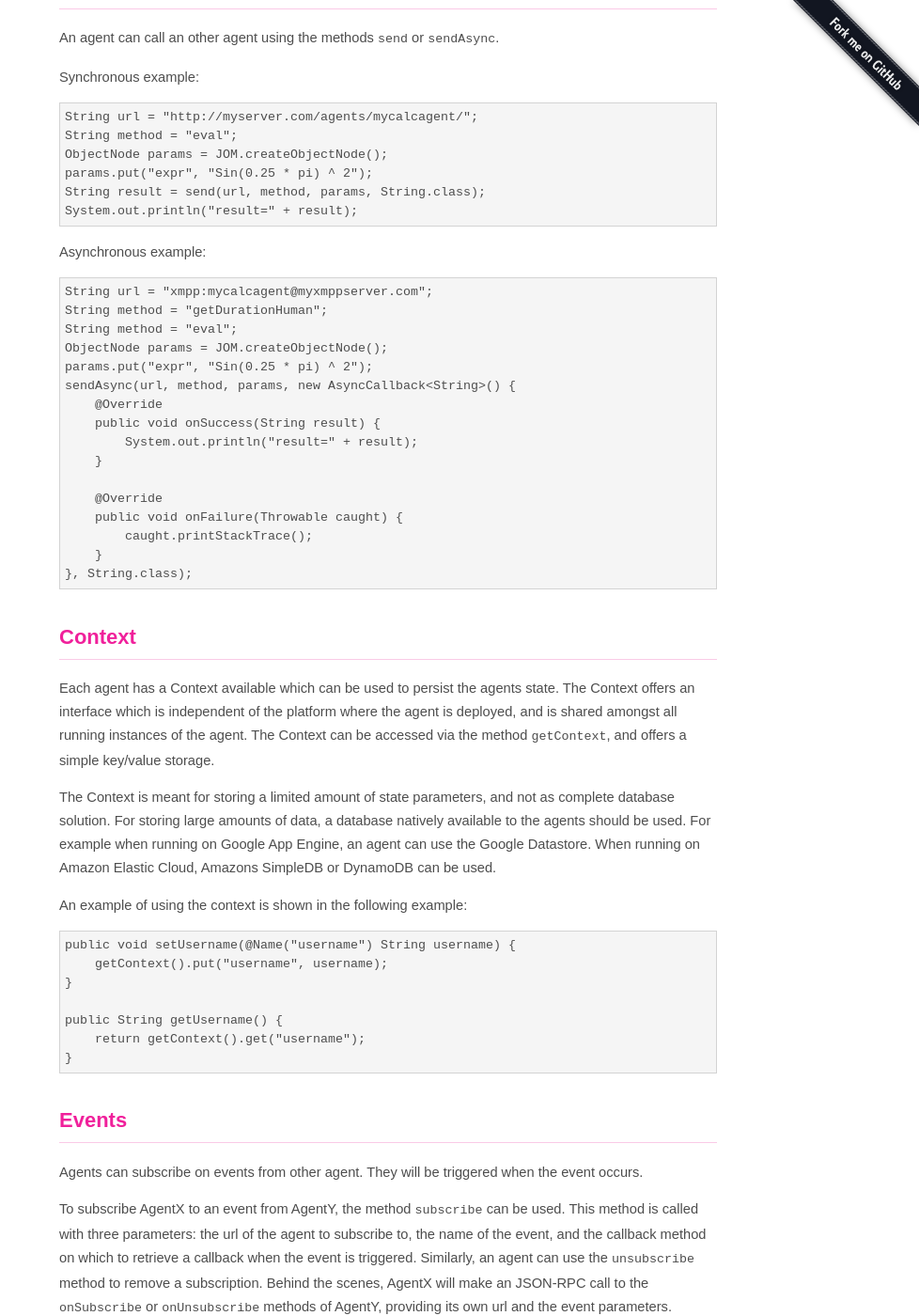
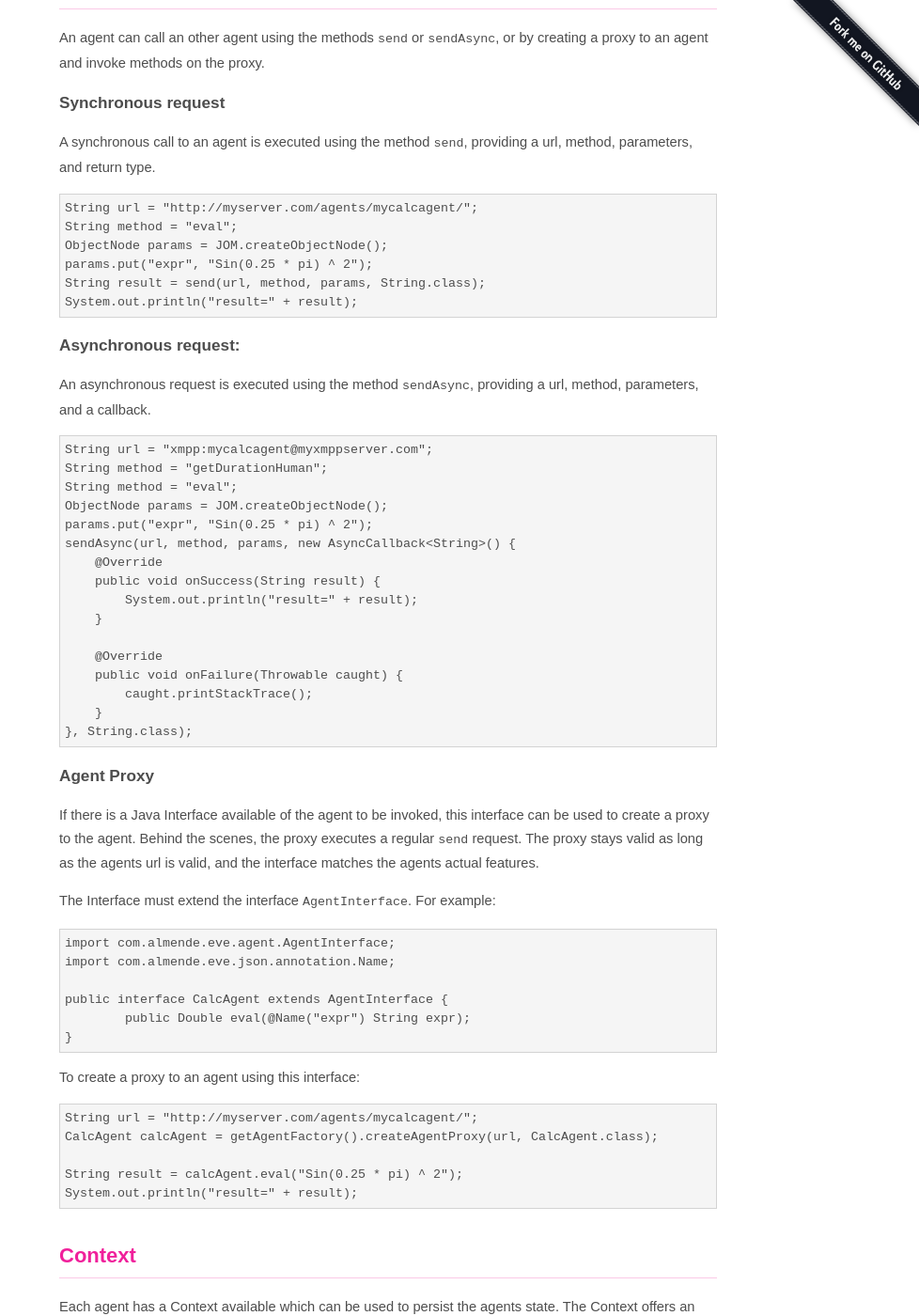
Before and after one commit to almende/eve, a Jekyll site: the page built from java_agents.md, in a window 1280 px wide and 1400 px high, scrolled down 1867 px. Shown: the whole window at 94% size, without its empty margins (302-1280 px from the left). Built offline with Jekyll 4.4.1, drawn with Linux system fonts in a browser that asks for light colours.

Commit message:
Described usage of an agent proxy.

```diff
--- a/java_agents.md
+++ b/java_agents.md
@@ -94,9 +94,12 @@ intensive tasks.
 
 ## Requests {#requests}
 
-An agent can call an other agent using the methods `send` or `sendAsync`.
+An agent can call an other agent using the methods `send` or `sendAsync`,
+or by creating a proxy to an agent and invoke methods on the proxy.
 
-Synchronous example:
+### Synchronous request {#synchronous_request}
+A synchronous call to an agent is executed using the method `send`,
+providing a url, method, parameters, and return type.
 
     String url = "http://myserver.com/agents/mycalcagent/";
     String method = "eval";
@@ -105,7 +108,9 @@ Synchronous example:
     String result = send(url, method, params, String.class);
     System.out.println("result=" + result);
 
-Asynchronous example:
+### Asynchronous request: {#asynchronous_request}
+An asynchronous request is executed using the method `sendAsync`,
+providing a url, method, parameters, and a callback.
 
     String url = "xmpp:mycalcagent@myxmppserver.com";
     String method = "getDurationHuman";
@@ -123,6 +128,31 @@ Asynchronous example:
             caught.printStackTrace();
         }
     }, String.class);
+
+### Agent Proxy {#proxy}
+
+If there is a Java Interface available of the agent to be invoked, this
+interface can be used to create a proxy to the agent.
+Behind the scenes, the proxy executes a regular `send` request.
+The proxy stays valid as long as the agents url is valid, and the interface
+matches the agents actual features.
+
+The Interface must extend the interface `AgentInterface`. For example:
+
+    import com.almende.eve.agent.AgentInterface;
+    import com.almende.eve.json.annotation.Name;
+
+    public interface CalcAgent extends AgentInterface {
+    	public Double eval(@Name("expr") String expr);
+    }
+
+To create a proxy to an agent using this interface:
+
+    String url = "http://myserver.com/agents/mycalcagent/";
+    CalcAgent calcAgent = getAgentFactory().createAgentProxy(url, CalcAgent.class);
+
+    String result = calcAgent.eval("Sin(0.25 * pi) ^ 2");
+    System.out.println("result=" + result);
 
 
 ## Context {#context}
```
Also changed, not shown: img/eve_overview.png, img/eve_overview_small.png, 1 other file.
